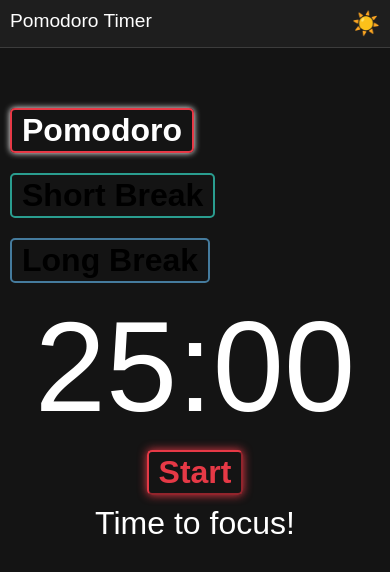
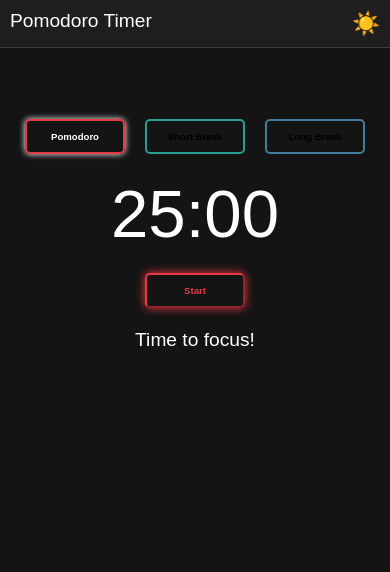
Before and after one commit to callum-laing/pomodoro-timer, a Vue app: page / in a window 390 px wide. Shown: the top 572 px of the page. Built offline with nearby package versions, Linux system fonts and the light colour scheme; a web font is replaced by a local one.

Commit message:
adding responsiveness

```diff
--- a/src/components/PomodoroTimer.vue
+++ b/src/components/PomodoroTimer.vue
@@ -169,4 +169,76 @@ const glowButtonStyle = computed(() => ({
 .btnLong {
 	border: 2px solid #457b9d;
 }
+
+.timerBox {
+	display: flex;
+	align-items: center;
+	justify-content: center;
+	flex-direction: column;
+	font-size: 2em;
+	padding: 1rem;
+
+	.timer {
+		font-size: 4em;
+		margin: 1rem 0;
+	}
+
+	.mode {
+		text-align: center;
+		margin-top: 1rem;
+		font-size: 1em;
+	}
+}
+
+.btnContainer {
+	display: flex;
+	flex-wrap: wrap;
+	justify-content: center;
+	gap: 10px;
+
+	button {
+		border-radius: 5px;
+		padding: 10px 20px;
+		margin: 5px;
+		background-color: transparent;
+		font-weight: bold;
+		font-size: 1em;
+		min-width: 100px;
+	}
+}
+
+@media (max-width: 768px) {
+	.timerBox {
+		font-size: 1.2em;
+
+		.timer {
+			font-size: 3.5em;
+		}
+	}
+
+	.btnContainer {
+		flex-wrap: nowrap;
+		button {
+			width: 100%;
+			font-size: 0.5em;
+		}
+	}
+}
+
+@media (max-width: 380px) {
+	.timerBox {
+		font-size: 0.7em;
+
+		.timer {
+			font-size: 5em;
+		}
+	}
+
+	.btnContainer {
+		flex-wrap: nowrap;
+		button {
+			font-size: 0.8em;
+		}
+	}
+}
 </style>
```
